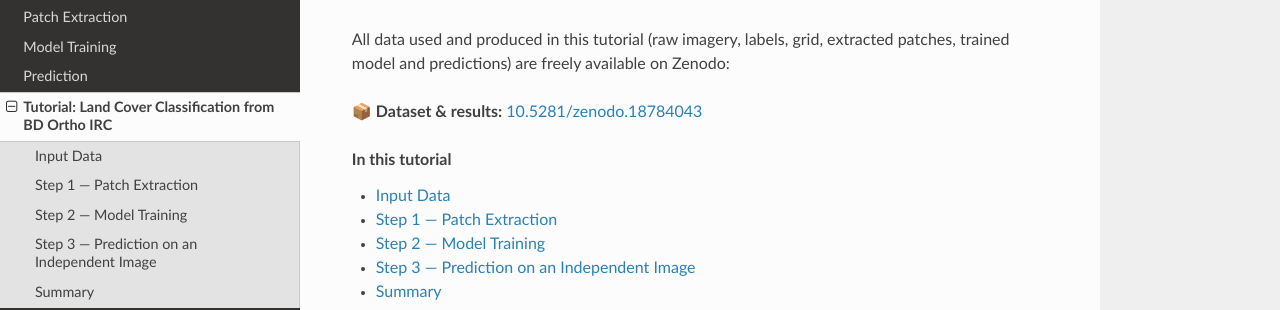
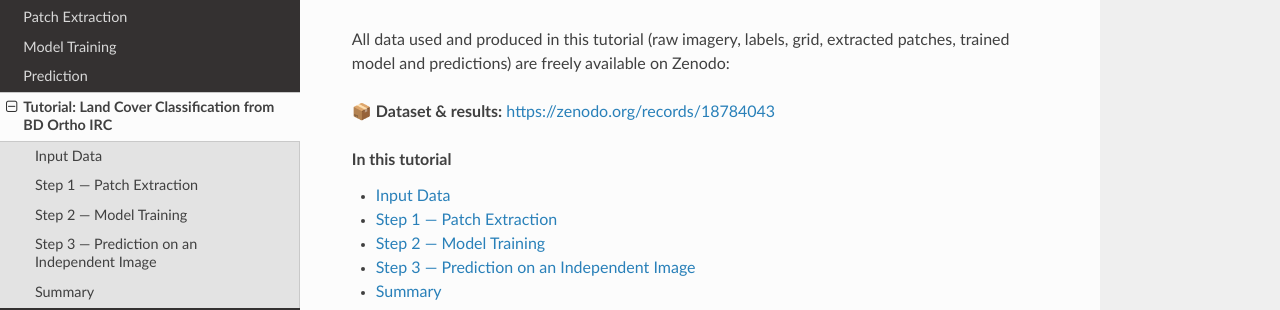
Before and after one commit to aleguillou1/SemanticSeg4EO_Qgis, a Sphinx documentation site: the page built from docs/source/user_guide/tutorial.rst, in a window 1280 px wide and 900 px high. Shown: the part 265-575 px from the top of the window. Built offline with Sphinx 7.4.7 and the Read the Docs theme 3.1.0, drawn with Linux system fonts in a browser that asks for light colours.

Commit message:
Update dataset link to Zenodo in tutorial

```diff
--- a/docs/source/user_guide/tutorial.rst
+++ b/docs/source/user_guide/tutorial.rst
@@ -11,7 +11,7 @@ All data used and produced in this tutorial (raw imagery, labels, grid, extracte
 patches, trained model and predictions) are freely available on Zenodo:
 
 
-📦 **Dataset & results:** `10.5281/zenodo.18784043 <10.5281/zenodo.18784043>`_
+📦 **Dataset & results:** `https://zenodo.org/records/18784043 <https://zenodo.org/records/18784043>`_
 
 .. contents:: In this tutorial
    :local:
```
